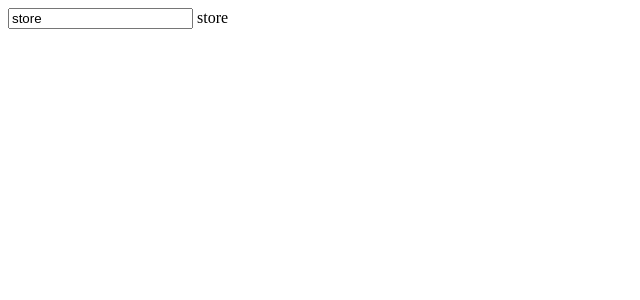
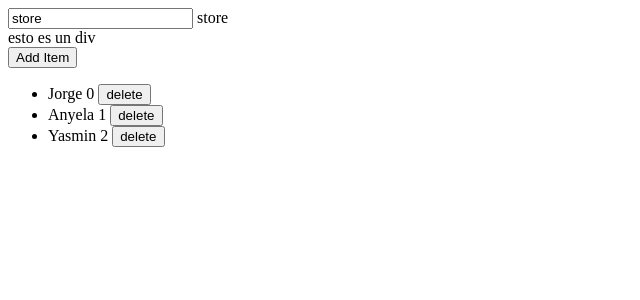
Before and after one commit to slacksky/store-ang, an Angular app: page / in a window 1280 px wide. Shown: the top 300 px of the page, without its empty margins (0-640 px from the left). Built offline with nearby package versions, Linux system fonts and the light colour scheme.

Commit message:
ngFor case  for array iteration

```diff
--- a/src/app/app.component.html
+++ b/src/app/app.component.html
@@ -1,6 +1,16 @@
 <input type="text" [(ngModel)]="title">
 {{title}}
 
-<div *ngIf="title === 'nicolas'">
-  este es un div
+<div *ngIf="title === 'store'">
+  esto es un div
 </div>
+
+<button (click)="addItem()">Add Item</button>
+
+<ul>
+  <li *ngIf="items.length === 0"> la lista esta vacia agrega un nuevo item</li>
+  <li *ngFor="let name  of items; index as i">
+    {{ name }} {{ i }}
+    <button (click)="deleteItem(i)">delete</button>
+  </li>
+</ul>
--- a/src/app/app.component.ts
+++ b/src/app/app.component.ts
@@ -7,4 +7,14 @@
 })
 export class AppComponent {
   title = 'store';
+
+  items = ['Jorge', 'Anyela', 'Yasmin'];
+
+  addItem(){
+    this.items.push('nuevo item');
+  }
+
+  deleteItem(index:number){
+    this.items.splice(index, 1);
+  }
 }
```
